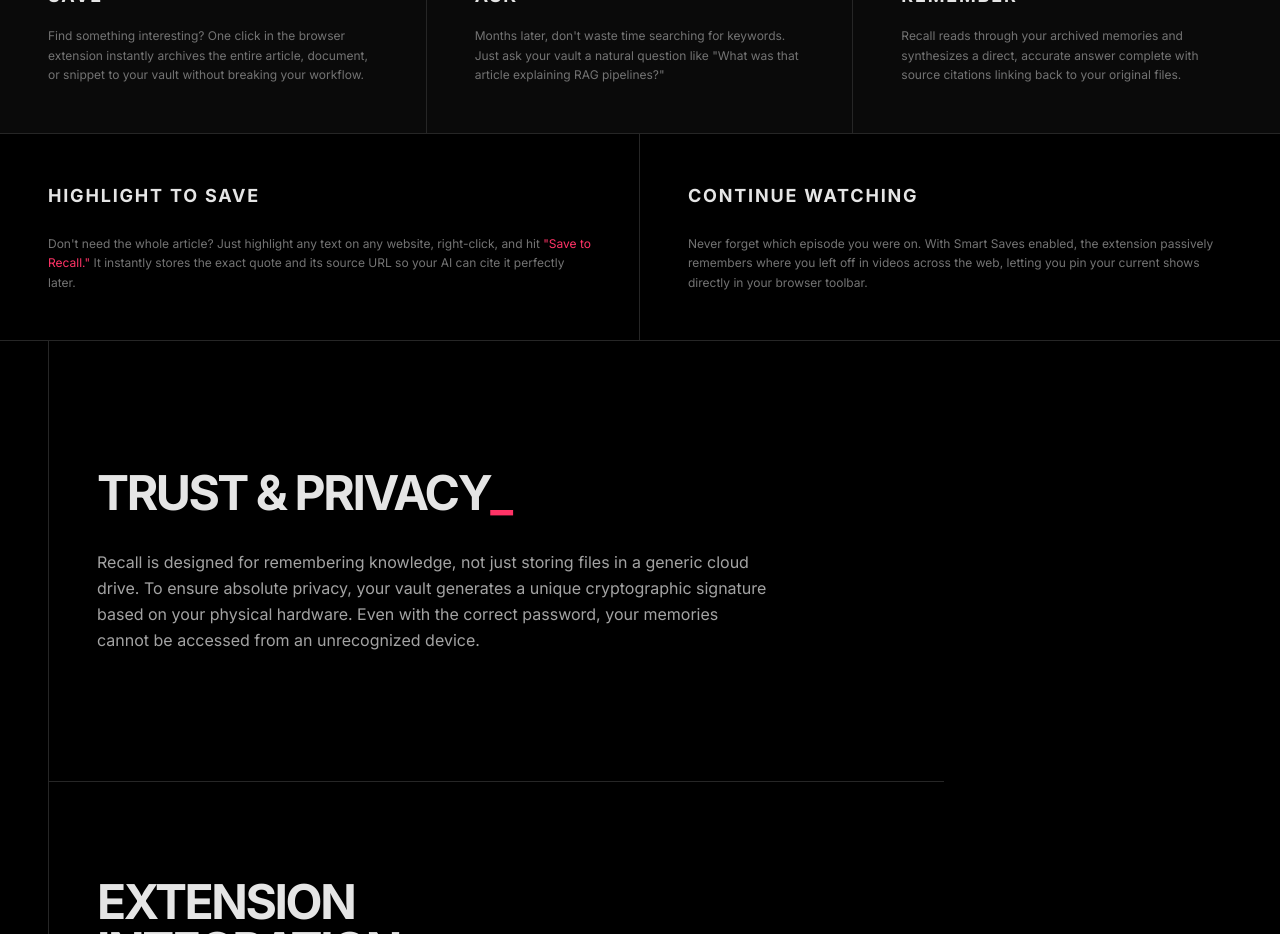
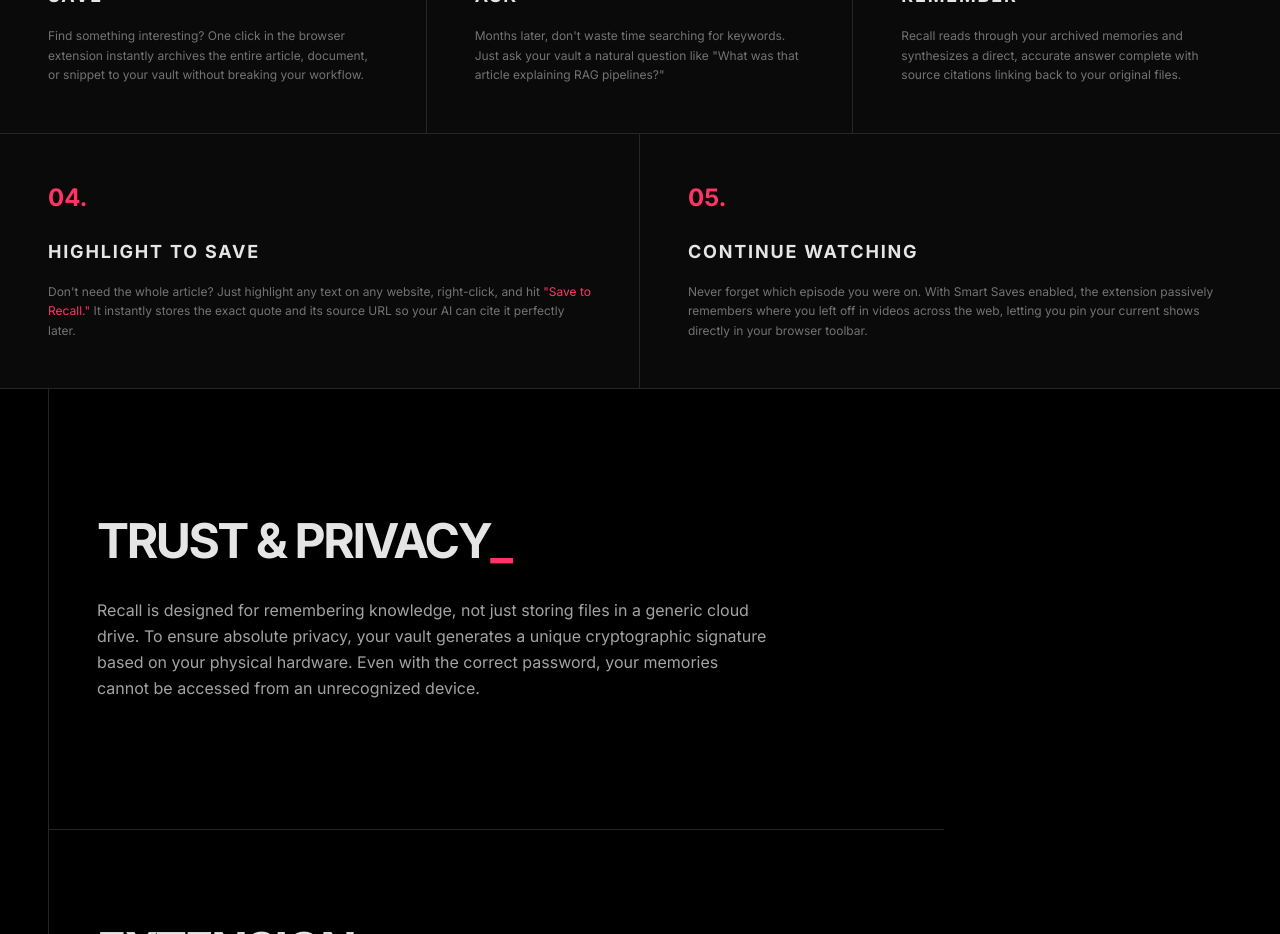
Before and after one commit to hechem5/recall, a Next.js app in the folder frontend/: page / in a window 1280 px wide. Shown: the part 960-1894 px from the top of the page. Built offline with nearby package versions, Linux system fonts and the light colour scheme.

Commit message:
Fix UI styling for extension superpowers

```diff
--- a/frontend/src/app/page.tsx
+++ b/frontend/src/app/page.tsx
@@ -91,19 +91,21 @@ export default function LandingPage() {
       </section>
 
       {/* Extension Superpowers */}
-      <section className="border-b border-[#262626] bg-[#000000]">
+      <section className="border-b border-[#262626] bg-[#0A0A0A]">
         <div className="grid grid-cols-1 md:grid-cols-2 divide-y md:divide-y-0 md:divide-x divide-[#262626]">
 
-          <div className="p-12 hover:bg-[#0A0A0A] transition-colors flex flex-col">
-            <div className="text-[#E5E5E5] font-bold text-lg mb-2 tracking-widest uppercase">Highlight to Save</div>
-            <p className="text-xs text-[#737373] leading-relaxed mt-4">
+          <div className="p-12 hover:bg-[#111111] transition-colors flex flex-col">
+            <div className="text-[#FF3366] font-bold text-2xl mb-6">04.</div>
+            <h3 className="text-lg font-bold tracking-widest uppercase mb-4">Highlight to Save</h3>
+            <p className="text-xs text-[#737373] leading-relaxed">
               Don't need the whole article? Just highlight any text on any website, right-click, and hit <span className="text-[#FF3366]">"Save to Recall."</span> It instantly stores the exact quote and its source URL so your AI can cite it perfectly later.
             </p>
           </div>
 
-          <div className="p-12 hover:bg-[#0A0A0A] transition-colors flex flex-col">
-            <div className="text-[#E5E5E5] font-bold text-lg mb-2 tracking-widest uppercase">Continue Watching</div>
-            <p className="text-xs text-[#737373] leading-relaxed mt-4">
+          <div className="p-12 hover:bg-[#111111] transition-colors flex flex-col">
+            <div className="text-[#FF3366] font-bold text-2xl mb-6">05.</div>
+            <h3 className="text-lg font-bold tracking-widest uppercase mb-4">Continue Watching</h3>
+            <p className="text-xs text-[#737373] leading-relaxed">
               Never forget which episode you were on. With Smart Saves enabled, the extension passively remembers where you left off in videos across the web, letting you pin your current shows directly in your browser toolbar.
             </p>
           </div>
```
